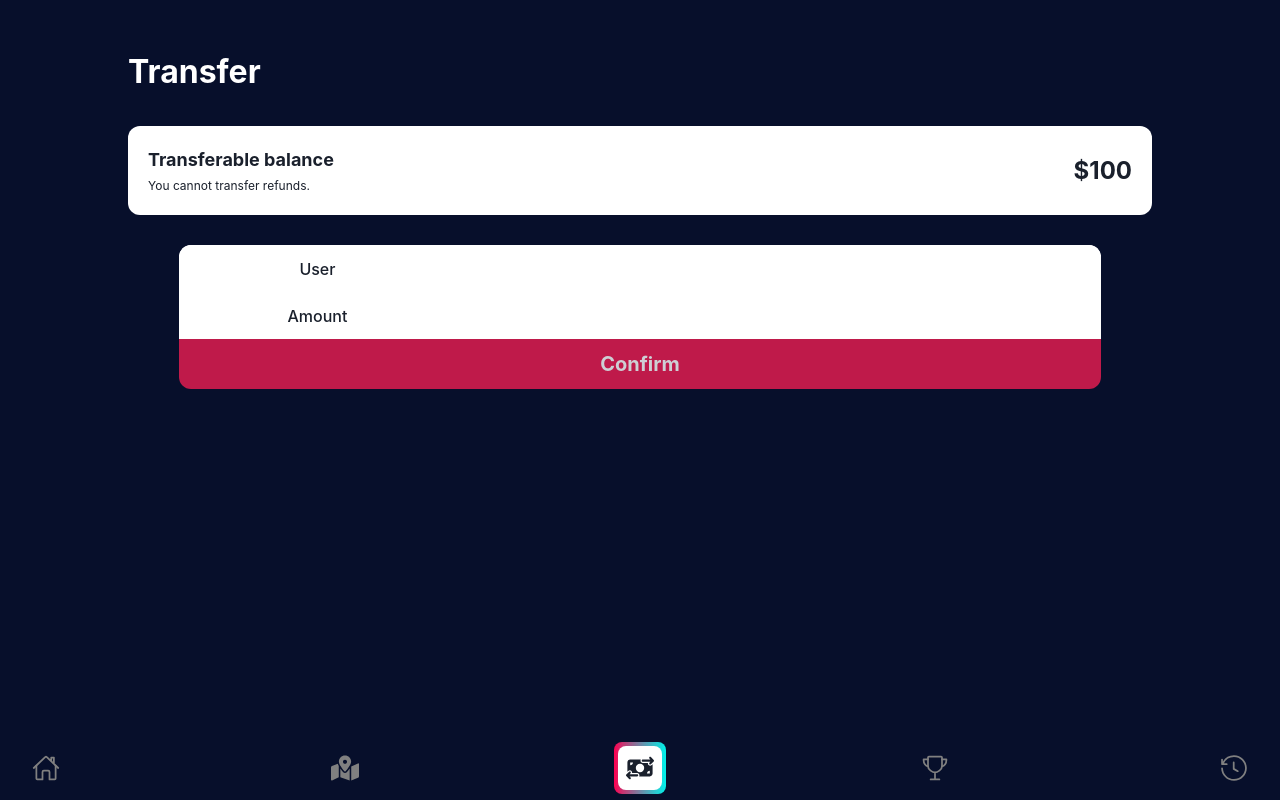
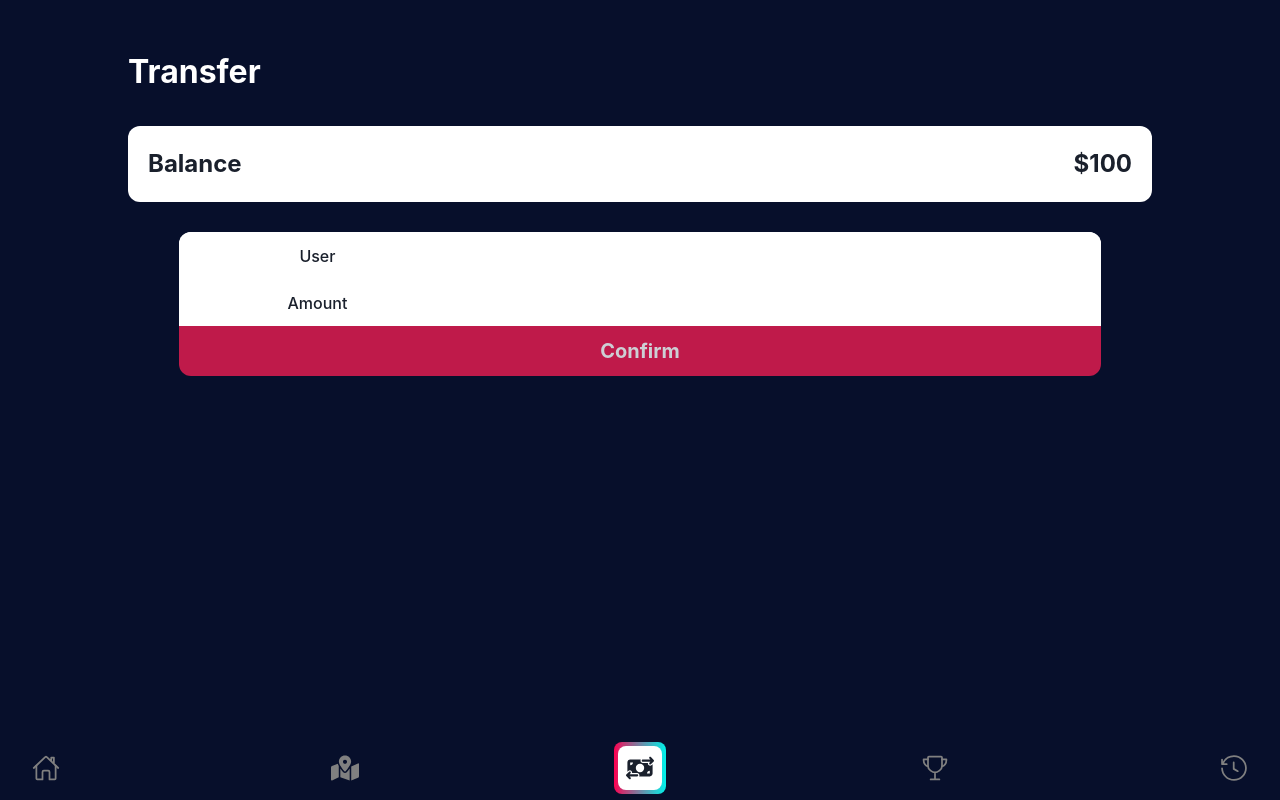
Before and after one commit to Project-Hackathons/tiktok-techjam, a Next.js app in the folder frontend/: page /pay in a window 1280 px wide. Built offline with nearby package versions, Linux system fonts and the light colour scheme.

Commit message:
streamline text

```diff
--- a/frontend/src/pages/pay.tsx
+++ b/frontend/src/pages/pay.tsx
@@ -43,10 +43,7 @@ export default function Home() {
       <div className={styles.headingContainer}>Transfer</div>
       <div className={styles.balanceContainer}>
         <div className={styles.transferableTitleContainer}>
-          <div className={styles.transferableTitle}>Transferable balance</div>
-          <div className={styles.transferableDesc}>
-            You cannot transfer refunds.
-          </div>
+          <div className={styles.transferableTitle}>Balance</div>
         </div>
         <div className={styles.transferableValue}>$100</div>
       </div>
--- a/frontend/src/styles/Pay.module.css
+++ b/frontend/src/styles/Pay.module.css
@@ -34,13 +34,8 @@
 }
 
 .transferableTitle {
-  font-size: 18px;
+  font-size: 24px;
   font-weight: 700;
-}
-
-.transferableDesc {
-  font-size: 12px;
-  font-weight: 400;
 }
 
 .transferableValue {
```
